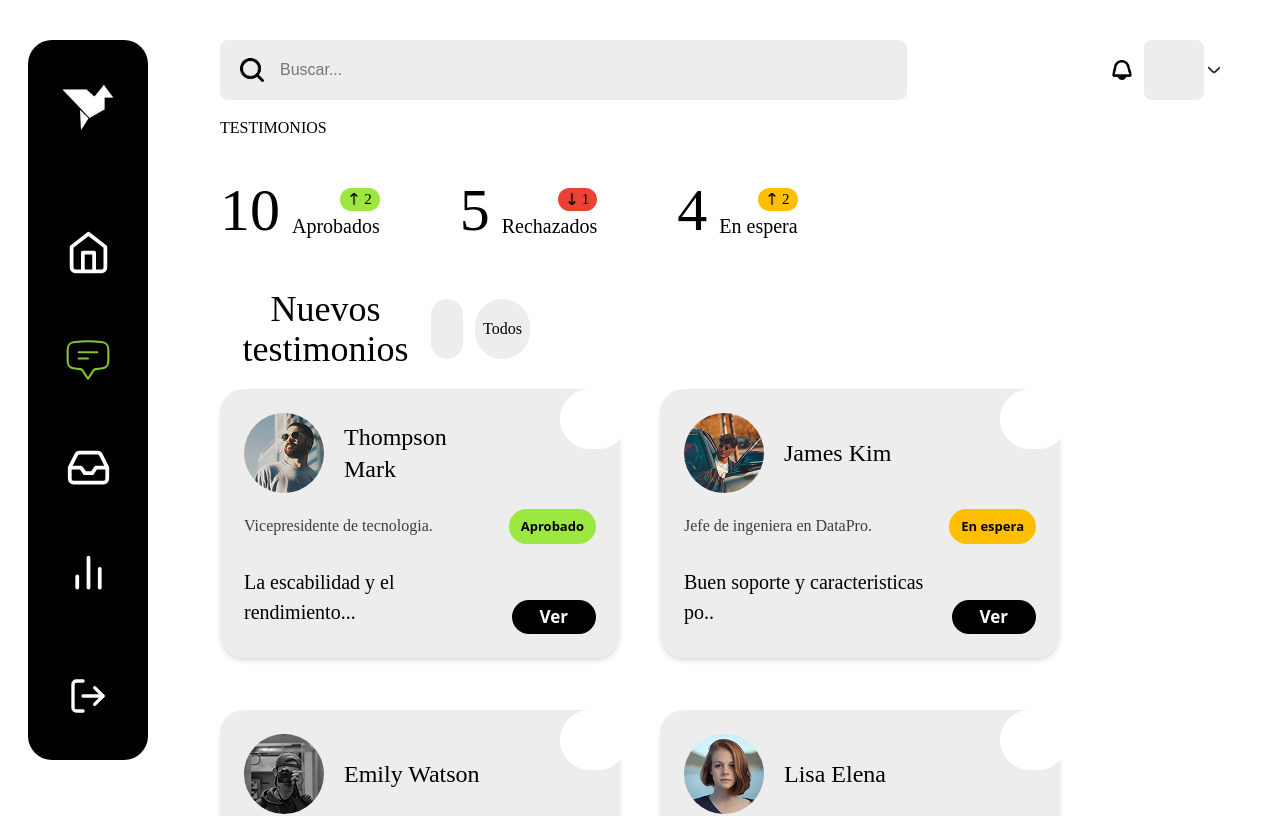
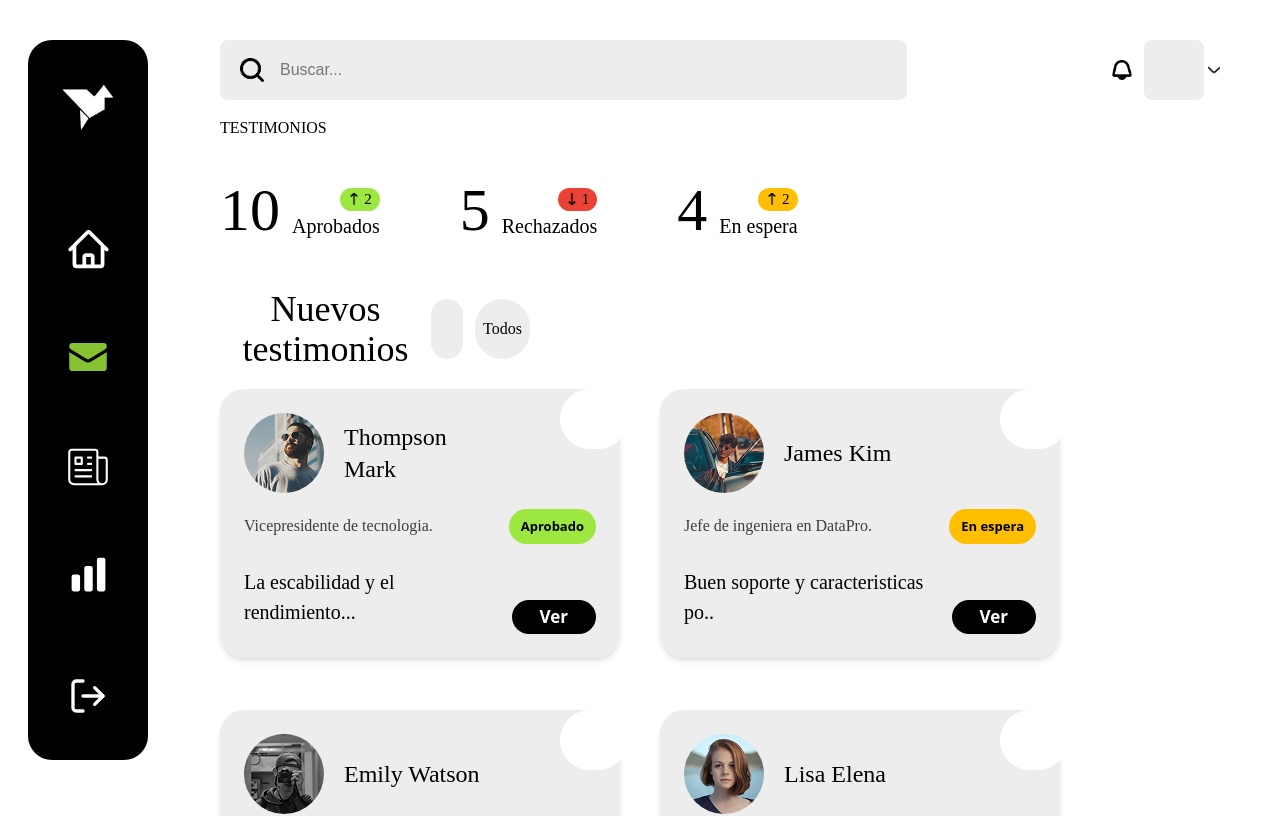
Before and after one commit to Juan-Lozano-M/GODPROYECTO, a React (Vite) app: page /testimonials in a window 1280 px wide. Shown: the top 816 px of the page. Built offline with nearby package versions, Linux system fonts and the light colour scheme; a web font is replaced by a local one.

Commit message:
Iconos sidebar actualizados

```diff
--- a/src/components/Sidebar.jsx
+++ b/src/components/Sidebar.jsx
@@ -6,76 +6,51 @@
 
 // Componentes de iconos SVG en lugar de importar imágenes
 const HomeIcon = ({ isActive }) => (
-  <svg width="45" height="45" viewBox="0 0 24 24" fill="none" xmlns="http://www.w3.org/2000/svg">
+<svg xmlns="http://www.w3.org/2000/svg" fill="none" viewBox="0 0 24 24" width="45" height="45">
   <path
-      d="M3 9l9-7 9 7v11a2 2 0 0 1-2 2H5a2 2 0 0 1-2-2V9z"
     stroke={isActive ? "#87C232" : "white"}
     strokeWidth="2"
     strokeLinecap="round"
     strokeLinejoin="round"
-    />
-    <path
-      d="M9 22V12h6v10"
-      stroke={isActive ? "#87C232" : "white"}
-      strokeWidth="2"
-      strokeLinecap="round"
-      strokeLinejoin="round"
+    d="m2.25 12 8.954-8.955c.44-.439 1.152-.439 1.591 0L21.75 12M4.5 9.75v10.125c0 .621.504 1.125 1.125 1.125H9.75v-4.875c0-.621.504-1.125 1.125-1.125h2.25c.621 0 1.125.504 1.125 1.125V21h4.125c.621 0 1.125-.504 1.125-1.125V9.75M8.25 21h8.25"
   />
 </svg>
+
 );
 
 const TestimonialsIcon = ({ isActive }) => (
-  <svg xmlns="http://www.w3.org/2000/svg" fill="none" viewBox="0 0 24 24" width="50" height="50">
+  <svg xmlns="http://www.w3.org/2000/svg" viewBox="0 0 24 24" width="50" height="50">
     <path
-        stroke={isActive ? "#87C232" : "white"}
+      fill={isActive ? "#87C232" : "white"} // Color de relleno cuando está activo
+      stroke="black"                      // Borde blanco siempre para mantener el contraste
+      strokeWidth="1.5"
       strokeLinecap="round"
       strokeLinejoin="round"
-        d="M7.5 8.25h9m-9 3H12m-9.75 1.51c0 1.6 1.123 2.994 2.707 3.227 1.129.166 2.27.293 3.423.379.35.026.67.21.865.501L12 21l2.755-4.133a1.14 1.14 0 0 1 .865-.501 48.172 48.172 0 0 0 3.423-.379c1.584-.233 2.707-1.626 2.707-3.228V6.741c0-1.602-1.123-2.995-2.707-3.228A48.394 48.394 0 0 0 12 3c-2.392 0-4.744.175-7.043.513C3.373 3.746 2.25 5.14 2.25 6.741v6.018Z"
+      d="M21.75 6.75v10.5a2.25 2.25 0 0 1-2.25 2.25h-15a2.25 2.25 0 0 1-2.25-2.25V6.75m19.5 0A2.25 2.25 0 0 0 19.5 4.5h-15a2.25 2.25 0 0 0-2.25 2.25m19.5 0v.243a2.25 2.25 0 0 1-1.07 1.916l-7.5 4.615a2.25 2.25 0 0 1-2.36 0L3.32 8.91a2.25 2.25 0 0 1-1.07-1.916V6.75"
     />
   </svg>
 );
 
 const NoticesIcon = ({ isActive }) => (
-  <svg width="45" height="45" viewBox="0 0 24 24" fill="none" xmlns="http://www.w3.org/2000/svg">
+  <svg xmlns="http://www.w3.org/2000/svg" fill="none" viewBox="0 0 24 24" width="50" height="50">
     <path
-      d="M22 12h-6l-2 3h-4l-2-3H2"
       stroke={isActive ? "#87C232" : "white"}
-      strokeWidth="2"
+      strokeWidth="1"
       strokeLinecap="round"
       strokeLinejoin="round"
-    />
-    <path
-      d="M5.45 5.11L2 12v6a2 2 0 0 0 2 2h16a2 2 0 0 0 2-2v-6l-3.45-6.89A2 2 0 0 0 16.76 4H7.24a2 2 0 0 0-1.79 1.11z"
-      stroke={isActive ? "#87C232" : "white"}
-      strokeWidth="2"
-      strokeLinecap="round"
-      strokeLinejoin="round"
+      d="M12 7.5h1.5m-1.5 3h1.5m-7.5 3h7.5m-7.5 3h7.5m3-9h3.375c.621 0 1.125.504 1.125 1.125V18a2.25 2.25 0 0 1-2.25 2.25M16.5 7.5V18a2.25 2.25 0 0 0 2.25 2.25M16.5 7.5V4.875c0-.621-.504-1.125-1.125-1.125H4.125C3.504 3.75 3 4.254 3 4.875V18a2.25 2.25 0 0 0 2.25 2.25h13.5M6 7.5h3v3H6v-3Z"
     />
   </svg>
 );
 
 const StaticsIcon = ({ isActive }) => (
-  <svg width="45" height="45" viewBox="0 0 24 24" fill="none" xmlns="http://www.w3.org/2000/svg">
+<svg xmlns="http://www.w3.org/2000/svg" fill="none" viewBox="0 0 24 24" width="45" height="45">
   <path
-      d="M18 20V10"
-      stroke={isActive ? "#87C232" : "white"}
-      strokeWidth="2"
+    fill={isActive ? "#87C232" : "white"}
+    strokeWidth="1"
     strokeLinecap="round"
     strokeLinejoin="round"
-    />
-    <path
-      d="M12 20V4"
-      stroke={isActive ? "#87C232" : "white"}
-      strokeWidth="2"
-      strokeLinecap="round"
-      strokeLinejoin="round"
-    />
-    <path
-      d="M6 20v-6"
-      stroke={isActive ? "#87C232" : "white"}
-      strokeWidth="2"
-      strokeLinecap="round"
-      strokeLinejoin="round"
+    d="M3 13.125C3 12.504 3.504 12 4.125 12h2.25c.621 0 1.125.504 1.125 1.125v6.75C7.5 20.496 6.996 21 6.375 21h-2.25A1.125 1.125 0 0 1 3 19.875v-6.75ZM9.75 8.625c0-.621.504-1.125 1.125-1.125h2.25c.621 0 1.125.504 1.125 1.125v11.25c0 .621-.504 1.125-1.125 1.125h-2.25a1.125 1.125 0 0 1-1.125-1.125V8.625ZM16.5 4.125c0-.621.504-1.125 1.125-1.125h2.25C20.496 3 21 3.504 21 4.125v15.75c0 .621-.504 1.125-1.125 1.125h-2.25a1.125 1.125 0 0 1-1.125-1.125V4.125Z"
   />
 </svg>
 );
```
Lines whose indentation alone changed are shown as unchanged.
